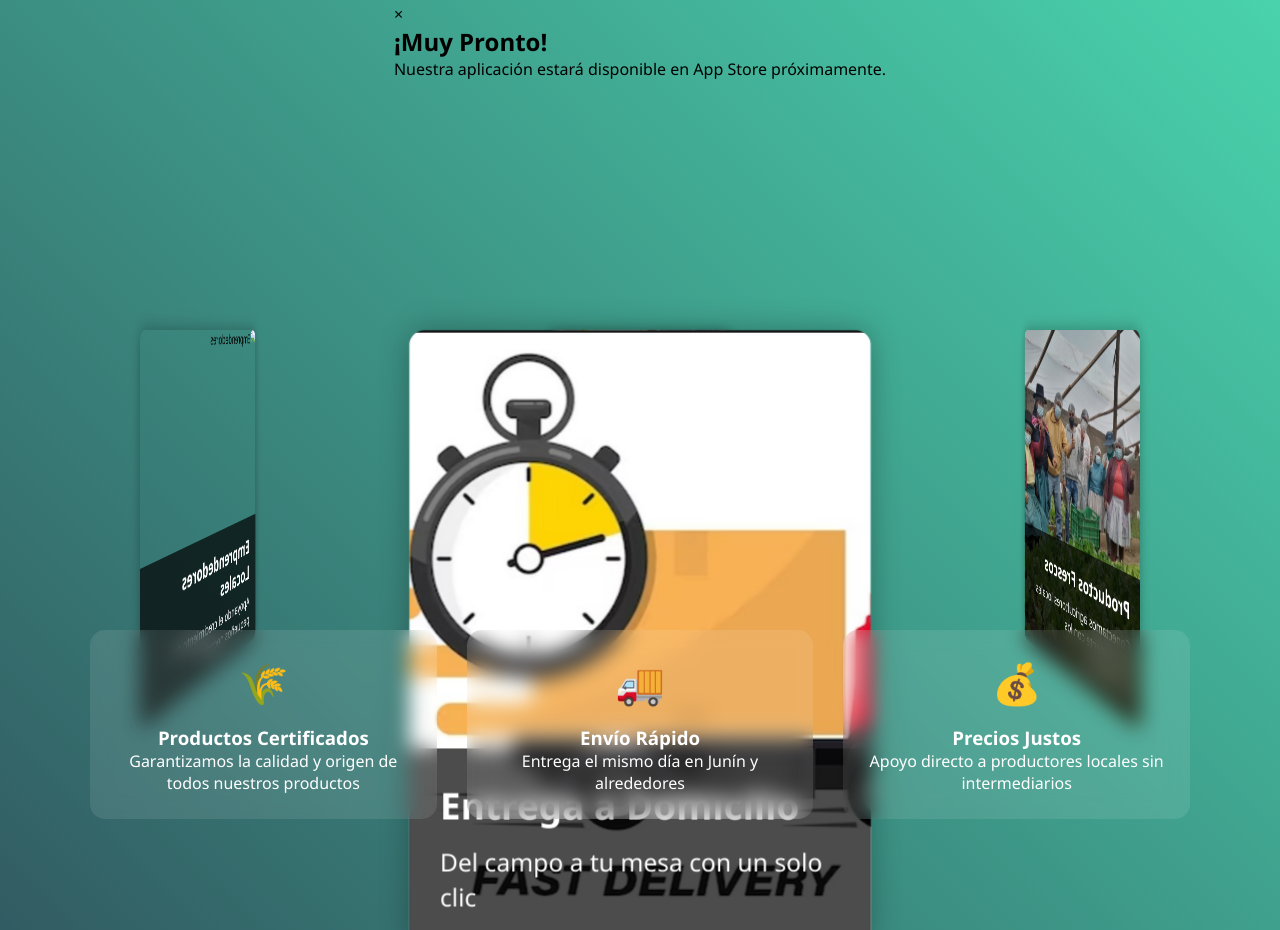
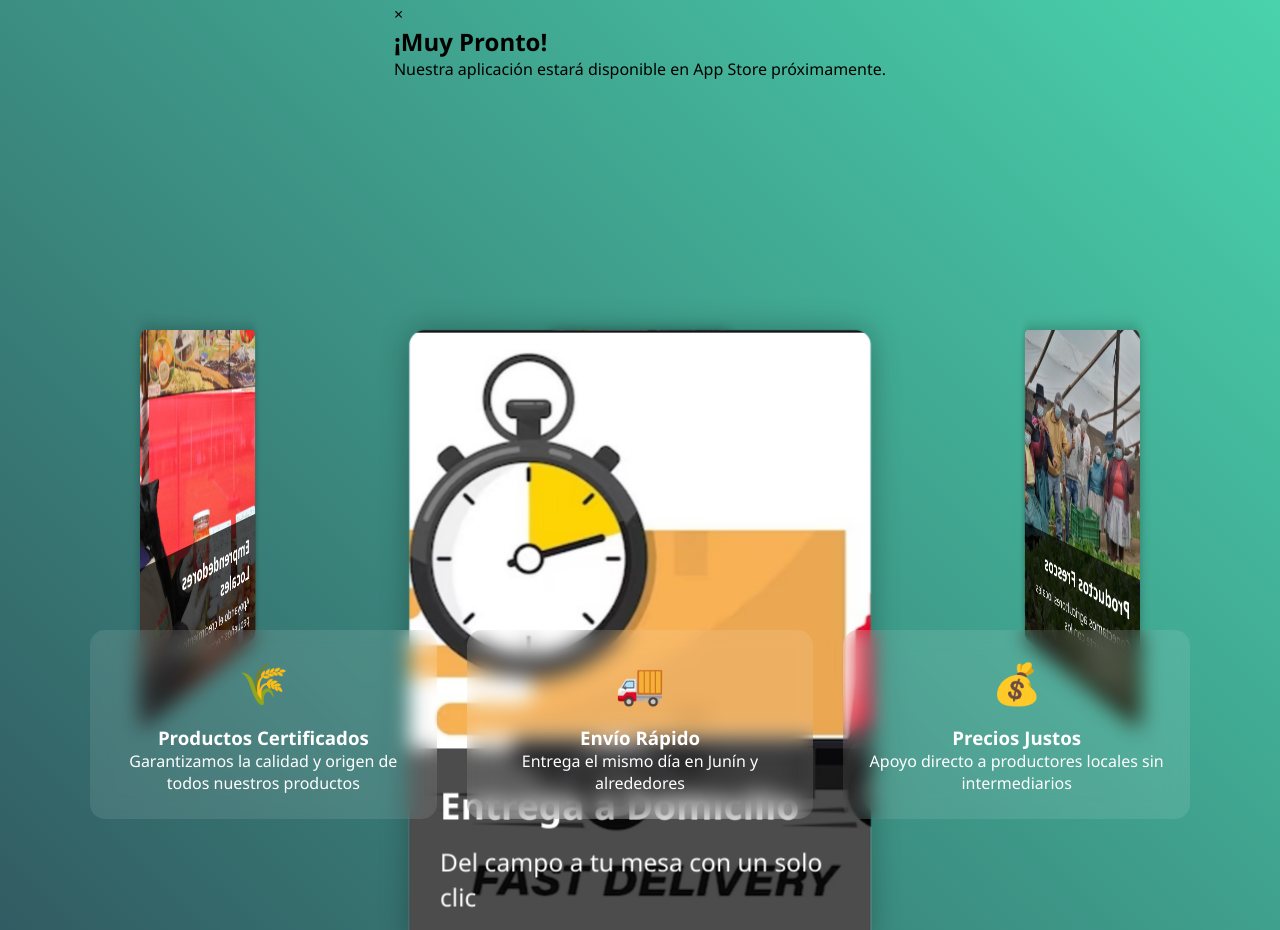
Before and after one commit to Zerox30-dev/Junin_Market, a plain HTML site: page index.html in a window 1280 px wide. Shown: the part 376-1306 px from the top of the page. Drawn offline with Linux system fonts and the light colour scheme; the site is published under a folder, as on GitHub Pages, so addresses that start at the root find nothing.

Commit message:
confirmar

```diff
--- a/index.html
+++ b/index.html
@@ -49,7 +49,7 @@
                     </div>
                 </div>
                 <div class="slide" style="--i:2">
-                    <img src="/images/foto3.jpg" alt="Emprendedores">
+                    <img src="images/foto3.jpg" alt="Emprendedores">
                     <div class="slide-content">
                         <h2>Emprendedores Locales</h2>
                         <p>Apoyando el crecimiento de pequeños negocios</p>
```
